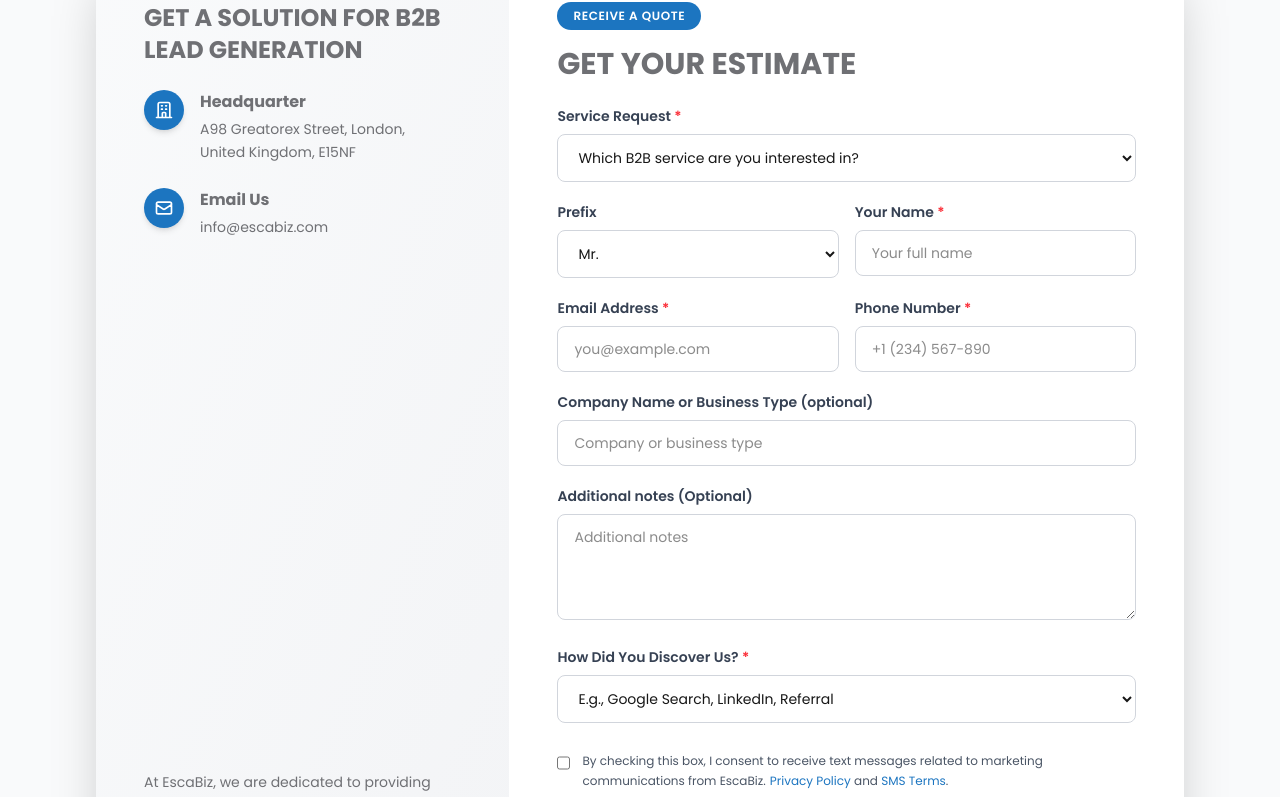
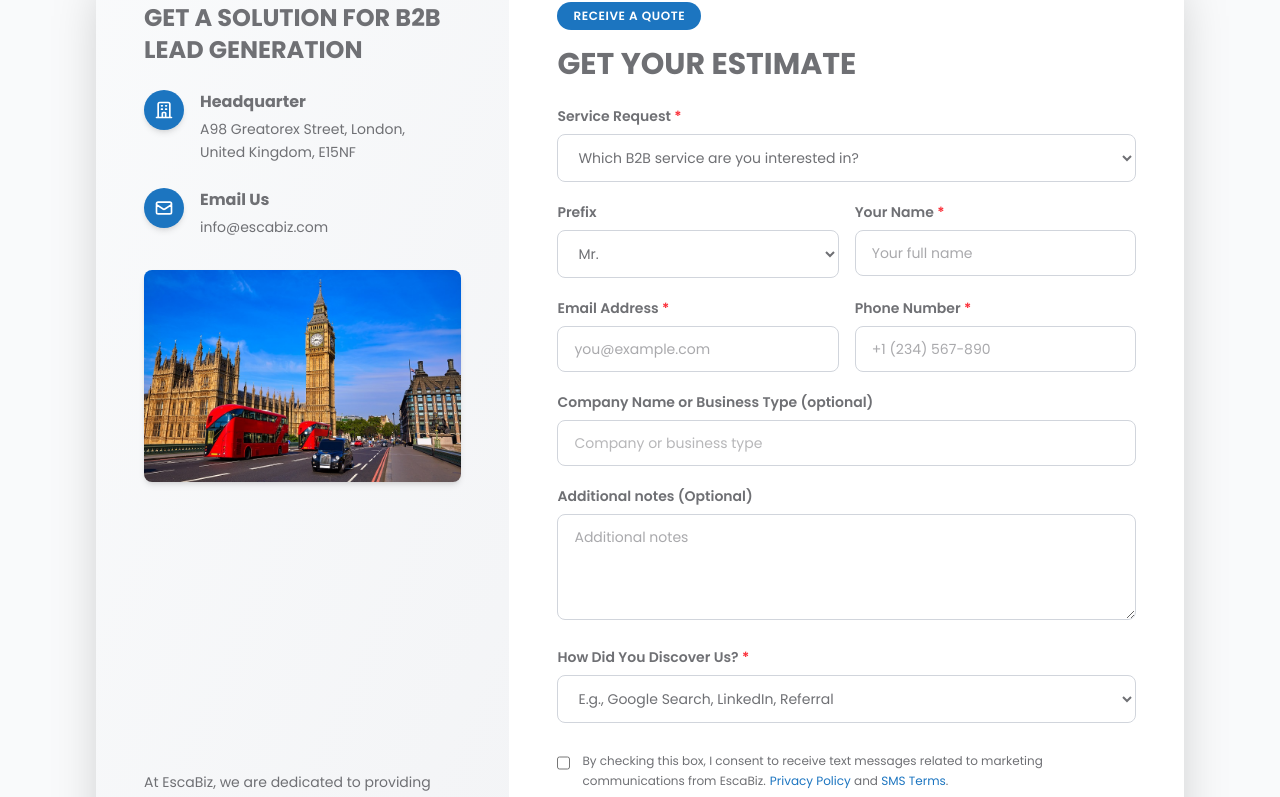
Before and after one commit to Sharmeen-Rauf/escabiz, a Next.js app: page / in a window 1280 px wide. Shown: the part 5388-6185 px from the top of the page. Built offline with nearby package versions, Linux system fonts and the light colour scheme.

Commit message:
Update text colors and add UK/Ireland map image on Home page: change font colors for improved readability and visual consistency, and include a new map image for enhanced visual appeal.

```diff
--- a/src/app/page.tsx
+++ b/src/app/page.tsx
@@ -1371,7 +1371,7 @@ export default function Home() {
                   <form className="space-y-5">
                     {/* Service Request */}
                     <div>
-                      <label htmlFor="service-request" className="block text-sm font-semibold text-gray-700 mb-2">
+                      <label htmlFor="service-request" className="block text-sm font-semibold text-[#6f7074] mb-2">
                         Service Request <span className="text-red-500">*</span>
                       </label>
                       <select
@@ -1379,7 +1379,7 @@ export default function Home() {
                         name="service-request"
                         required
                         defaultValue=""
-                        className="w-full px-4 py-3 text-sm border border-gray-300 rounded-lg focus:ring-2 focus:ring-[#1c75c0] focus:border-[#1c75c0] transition-all duration-300 outline-none bg-white"
+                        className="w-full px-4 py-3 text-sm text-[#6f7074] border border-gray-300 rounded-lg focus:ring-2 focus:ring-[#1c75c0] focus:border-[#1c75c0] transition-all duration-300 outline-none bg-white [&>option]:text-[#6f7074]"
                       >
                         <option value="" disabled>Which B2B service are you interested in?</option>
                         <option value="appointment-setting">B2B Appointment Setting</option>
@@ -1395,13 +1395,13 @@ export default function Home() {
                     {/* Prefix and Name Row */}
                     <div className="grid grid-cols-1 sm:grid-cols-2 gap-4">
                       <div>
-                        <label htmlFor="prefix" className="block text-sm font-semibold text-gray-700 mb-2">
+                        <label htmlFor="prefix" className="block text-sm font-semibold text-[#6f7074] mb-2">
                           Prefix
                         </label>
                         <select
                           id="prefix"
                           name="prefix"
-                          className="w-full px-4 py-3 text-sm border border-gray-300 rounded-lg focus:ring-2 focus:ring-[#1c75c0] focus:border-[#1c75c0] transition-all duration-300 outline-none bg-white"
+                          className="w-full px-4 py-3 text-sm text-[#6f7074] border border-gray-300 rounded-lg focus:ring-2 focus:ring-[#1c75c0] focus:border-[#1c75c0] transition-all duration-300 outline-none bg-white [&>option]:text-[#6f7074]"
                         >
                           <option>Mr.</option>
                           <option>Mrs.</option>
@@ -1410,7 +1410,7 @@ export default function Home() {
                         </select>
                       </div>
                       <div>
-                        <label htmlFor="name" className="block text-sm font-semibold text-gray-700 mb-2">
+                        <label htmlFor="name" className="block text-sm font-semibold text-[#6f7074] mb-2">
                           Your Name <span className="text-red-500">*</span>
                         </label>
                         <input
@@ -1419,7 +1419,7 @@ export default function Home() {
                           name="name"
                           required
                           placeholder="Your full name"
-                          className="w-full px-4 py-3 text-sm border border-gray-300 rounded-lg focus:ring-2 focus:ring-[#1c75c0] focus:border-[#1c75c0] transition-all duration-300 outline-none"
+                          className="w-full px-4 py-3 text-sm text-[#6f7074] placeholder:text-[#6f7074]/60 border border-gray-300 rounded-lg focus:ring-2 focus:ring-[#1c75c0] focus:border-[#1c75c0] transition-all duration-300 outline-none"
                         />
                       </div>
                     </div>
@@ -1427,7 +1427,7 @@ export default function Home() {
                     {/* Email and Phone Row */}
                     <div className="grid grid-cols-1 sm:grid-cols-2 gap-4">
                       <div>
-                        <label htmlFor="email" className="block text-sm font-semibold text-gray-700 mb-2">
+                        <label htmlFor="email" className="block text-sm font-semibold text-[#6f7074] mb-2">
                           Email Address <span className="text-red-500">*</span>
                         </label>
                         <input
@@ -1436,11 +1436,11 @@ export default function Home() {
                           name="email"
                           required
                           placeholder="you@example.com"
-                          className="w-full px-4 py-3 text-sm border border-gray-300 rounded-lg focus:ring-2 focus:ring-[#1c75c0] focus:border-[#1c75c0] transition-all duration-300 outline-none"
+                          className="w-full px-4 py-3 text-sm text-[#6f7074] placeholder:text-[#6f7074]/60 border border-gray-300 rounded-lg focus:ring-2 focus:ring-[#1c75c0] focus:border-[#1c75c0] transition-all duration-300 outline-none"
                         />
                       </div>
                       <div>
-                        <label htmlFor="phone" className="block text-sm font-semibold text-gray-700 mb-2">
+                        <label htmlFor="phone" className="block text-sm font-semibold text-[#6f7074] mb-2">
                           Phone Number <span className="text-red-500">*</span>
                         </label>
                         <input
@@ -1449,14 +1449,14 @@ export default function Home() {
                           name="phone"
                           required
                           placeholder="+1 (234) 567-890"
-                          className="w-full px-4 py-3 text-sm border border-gray-300 rounded-lg focus:ring-2 focus:ring-[#1c75c0] focus:border-[#1c75c0] transition-all duration-300 outline-none"
+                          className="w-full px-4 py-3 text-sm text-[#6f7074] placeholder:text-[#6f7074]/60 border border-gray-300 rounded-lg focus:ring-2 focus:ring-[#1c75c0] focus:border-[#1c75c0] transition-all duration-300 outline-none"
                         />
                       </div>
                     </div>
 
                     {/* Company Name */}
                     <div>
-                      <label htmlFor="company" className="block text-sm font-semibold text-gray-700 mb-2">
+                      <label htmlFor="company" className="block text-sm font-semibold text-[#6f7074] mb-2">
                         Company Name or Business Type (optional)
                       </label>
                       <input
@@ -1465,13 +1465,13 @@ export default function Home() {
                         name="company"
                         maxLength={60}
                         placeholder="Company or business type"
-                        className="w-full px-4 py-3 text-sm border border-gray-300 rounded-lg focus:ring-2 focus:ring-[#1c75c0] focus:border-[#1c75c0] transition-all duration-300 outline-none"
+                        className="w-full px-4 py-3 text-sm text-[#6f7074] border border-gray-300 rounded-lg focus:ring-2 focus:ring-[#1c75c0] focus:border-[#1c75c0] transition-all duration-300 outline-none"
                       />
                     </div>
 
                     {/* Additional Notes */}
                     <div>
-                      <label htmlFor="additional-notes" className="block text-sm font-semibold text-gray-700 mb-2">
+                      <label htmlFor="additional-notes" className="block text-sm font-semibold text-[#6f7074] mb-2">
                         Additional notes (Optional)
                       </label>
                       <textarea
@@ -1480,13 +1480,13 @@ export default function Home() {
                         maxLength={250}
                         placeholder="Additional notes"
                         rows={4}
-                        className="w-full px-4 py-3 text-sm border border-gray-300 rounded-lg focus:ring-2 focus:ring-[#1c75c0] focus:border-[#1c75c0] transition-all duration-300 outline-none resize-vertical"
+                        className="w-full px-4 py-3 text-sm text-[#6f7074] placeholder:text-[#6f7074]/60 border border-gray-300 rounded-lg focus:ring-2 focus:ring-[#1c75c0] focus:border-[#1c75c0] transition-all duration-300 outline-none resize-vertical"
                       ></textarea>
                     </div>
 
                     {/* How Did You Discover Us */}
                     <div>
-                      <label htmlFor="discovery" className="block text-sm font-semibold text-gray-700 mb-2">
+                      <label htmlFor="discovery" className="block text-sm font-semibold text-[#6f7074] mb-2">
                         How Did You Discover Us? <span className="text-red-500">*</span>
                       </label>
                       <select
@@ -1494,7 +1494,7 @@ export default function Home() {
                         name="discovery"
                         required
                         defaultValue=""
-                        className="w-full px-4 py-3 text-sm border border-gray-300 rounded-lg focus:ring-2 focus:ring-[#1c75c0] focus:border-[#1c75c0] transition-all duration-300 outline-none bg-white"
+                        className="w-full px-4 py-3 text-sm text-[#6f7074] border border-gray-300 rounded-lg focus:ring-2 focus:ring-[#1c75c0] focus:border-[#1c75c0] transition-all duration-300 outline-none bg-white [&>option]:text-[#6f7074]"
                       >
                         <option value="" disabled>E.g., Google Search, LinkedIn, Referral</option>
                         <option value="google">Search Engine Google, Bing, etc.</option>
@@ -1513,7 +1513,7 @@ export default function Home() {
                         name="consent"
                         className="mt-1 w-4 h-4 text-[#1c75c0] border-gray-300 rounded focus:ring-[#1c75c0]"
                       />
-                      <label htmlFor="consent" className="text-xs text-gray-600 leading-relaxed">
+                      <label htmlFor="consent" className="text-xs text-[#6f7074] leading-relaxed">
                         By checking this box, I consent to receive text messages related to marketing communications from EscaBiz.
                         <a href="#" className="text-[#1c75c0] hover:underline ml-1">Privacy Policy</a> and <a href="#" className="text-[#1c75c0] hover:underline">SMS Terms</a>.
                       </label>
@@ -1566,6 +1566,17 @@ export default function Home() {
                           </p>
                         </div>
                       </div>
+                    </div>
+
+                    {/* UK/Ireland Map Image */}
+                    <div className="w-full mb-6">
+                      <Image
+                        src="/United-Kingdom.jpg"
+                        alt="United Kingdom and Ireland Map"
+                        width={600}
+                        height={400}
+                        className="w-full h-auto rounded-lg shadow-md"
+                      />
                     </div>
                   </div>
 
```
